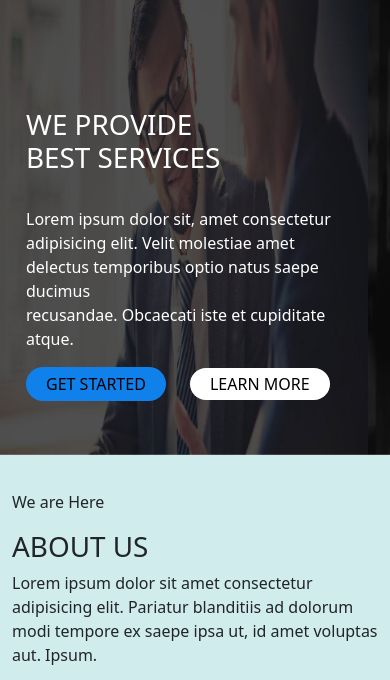
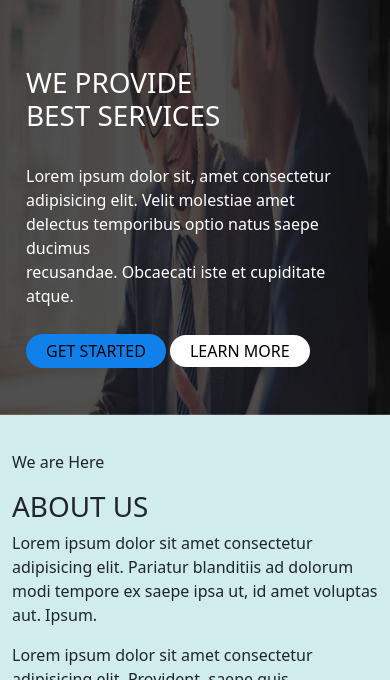
Before and after one commit to lakhannemane/bootstrapWebTemplate, a plain HTML site: page index.html in a window 390 px wide. Shown: the part 85-765 px from the top of the page. Drawn offline with nearby package versions, Linux system fonts and the light colour scheme.

Commit message:
Responsive web template using Bootstrap

```diff
--- a/index.html
+++ b/index.html
@@ -99,11 +99,11 @@
                         Velit molestiae amet delectus temporibus optio natus saepe ducimus <br> recusandae. Obcaecati
                         iste et cupiditate atque.</p>
                     <button class="btn-started" style="       background-color: rgb(16, 129, 235);
-                    border-radius: 20px;
+                    border-radius: 20px; margin: 10px 0 0 0;
                     padding: 5px 20px;
                     border: none;">GET STARTED</button>
                     <button class="btn_learn" style="    background-color: white;
-                    border-radius: 20px;
+                    border-radius: 20px; margin: 10px 0 0 0;
                     padding: 4px 20px;
                     border: none;">LEARN MORE</button>
                 </div>
@@ -336,6 +336,7 @@
                 <div class="col-lg-12 col-md-12 col-sm-12 text-center">
                     <strong class="services_heading h2">OUR WORK</strong>
                 </div>
+                <!-- links -->
                 <div class="col-lg-12 col-md-12 col-sm-12 text-center py-2">
                     <span class="mx-2 h5 nav-links">All</span>
                     <span class="mx-2 h5 nav-links">Web </span>
--- a/style.css
+++ b/style.css
@@ -229,7 +229,7 @@
 @media only screen and (max-width: 860px) {
     .ram {
         width: 100%;
-        height: 540px;
+        height: 500px;
     }
 
     .navbar_section_d {
@@ -250,7 +250,7 @@
 
 .navbar_section_d {
     position: absolute;
-    top: 20%;
+    top: 15%;
     width: 80%;
     margin-left: 26px;
 }
```
